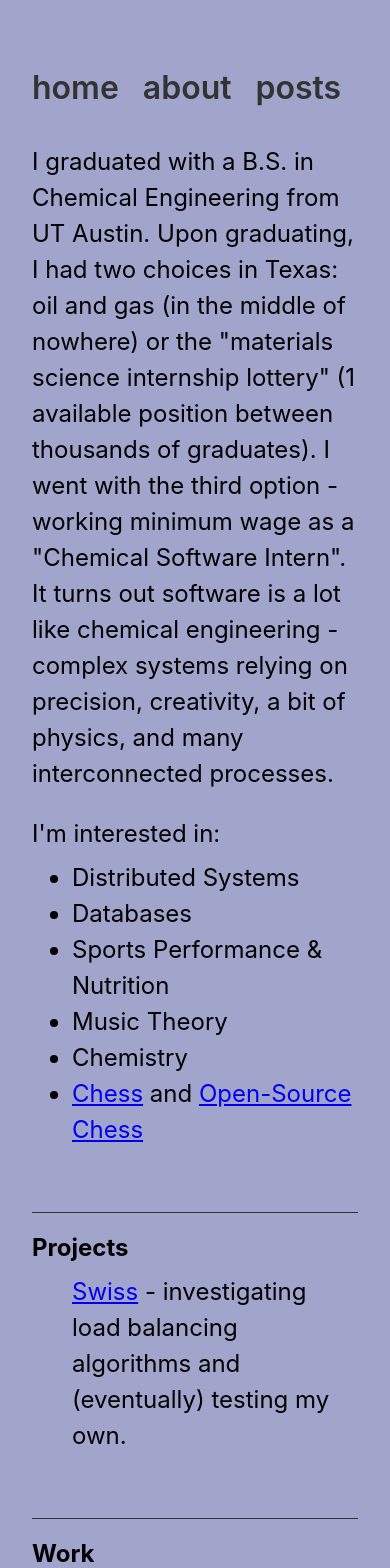
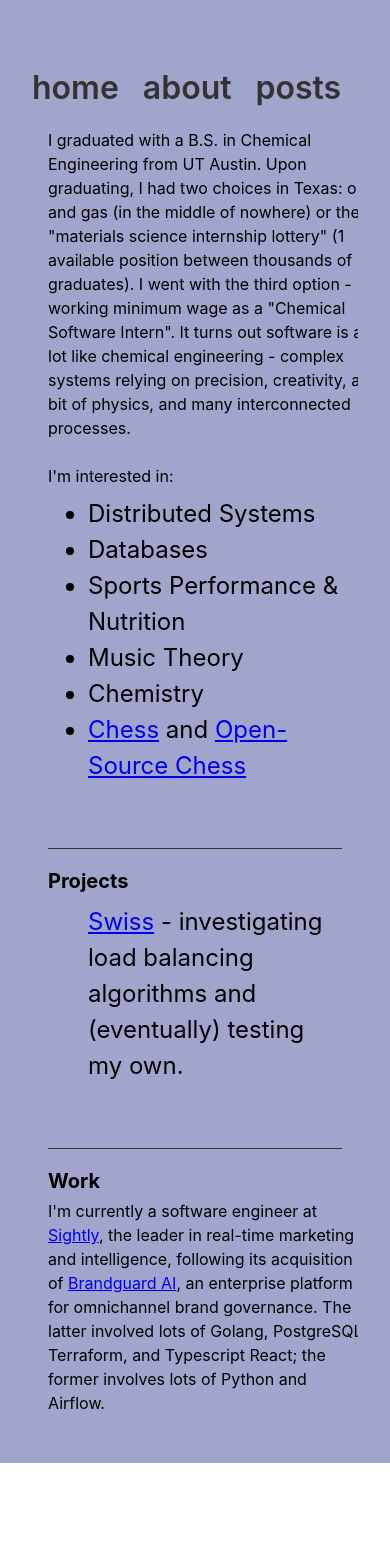
Before and after one commit to MaanasSathaye/msathaye.com, a React (Vite) app in the folder msathaye-console/: page /about in a window 390 px wide. Shown: the top 1568 px of the page. After the commit the page ends 1463 px from the top, so only its background shows below. Built offline with nearby package versions, Linux system fonts and the light colour scheme.

Commit message:
fix mobile styling

```diff
--- a/msathaye-console/src/css/App.css
+++ b/msathaye-console/src/css/App.css
@@ -58,6 +58,8 @@ hr {
 
 .page {
   padding: 2rem 0;
+  max-width: 100%;
+  overflow-x: hidden;
 }
 
 .page h1 {
@@ -79,6 +81,8 @@ hr {
 .page body {
   font-size: 24px;
   font-weight: 400;
+  width: 100%;
+  word-wrap: break-word;
 }
 
 .page ul {
@@ -109,3 +113,25 @@ hr {
 .page sup {
   font-size: 14px;
 }
+
+@media (max-width: 768px) {
+  .page {
+    padding: 1rem;
+  }
+
+  .page body {
+    font-size: 16px;
+  }
+
+  .page h1 {
+    font-size: 24px;
+  }
+
+  .page h2 {
+    font-size: 20px;
+  }
+
+  .page h3 {
+    font-size: 18px;
+  }
+}
```
